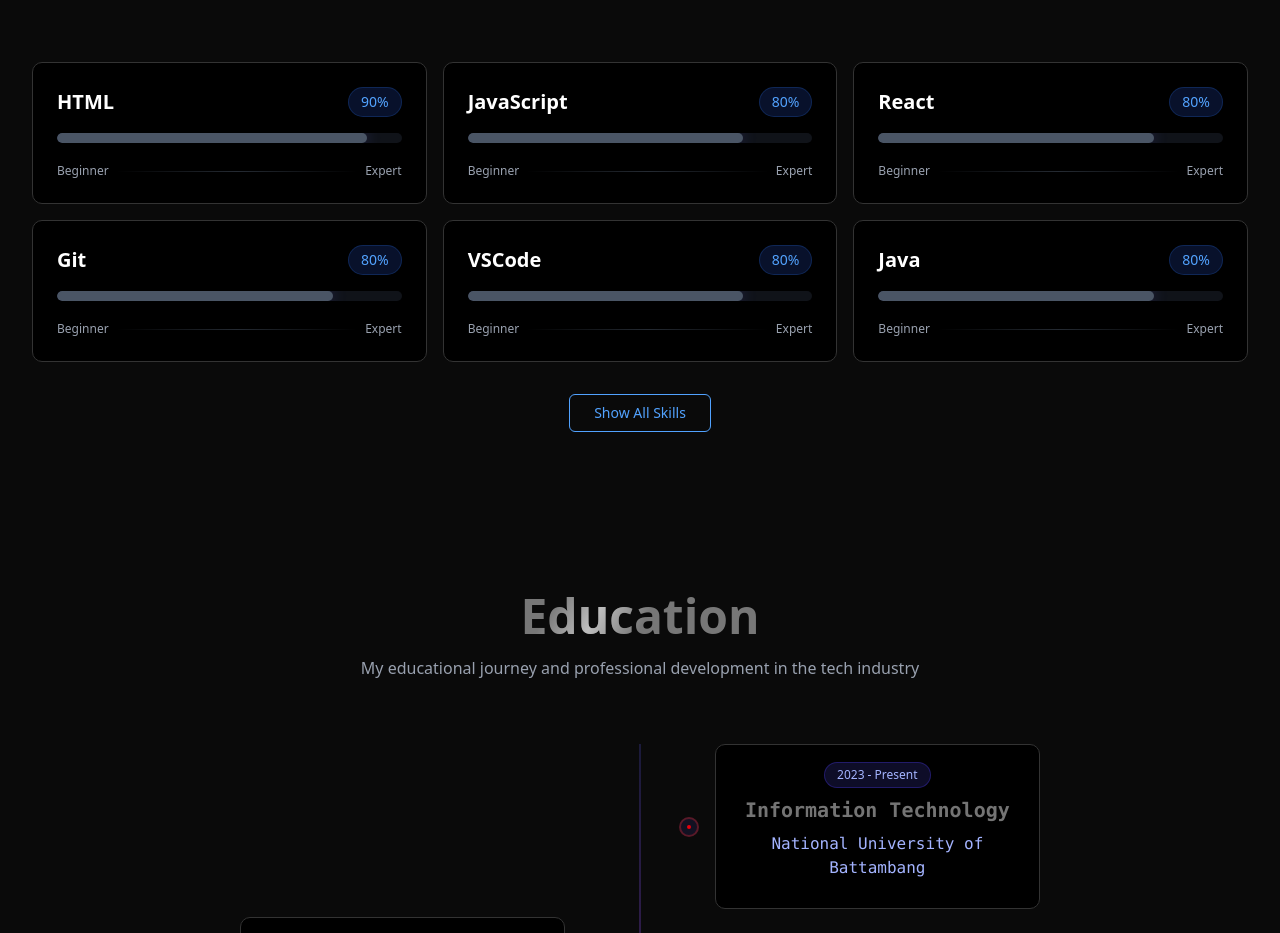
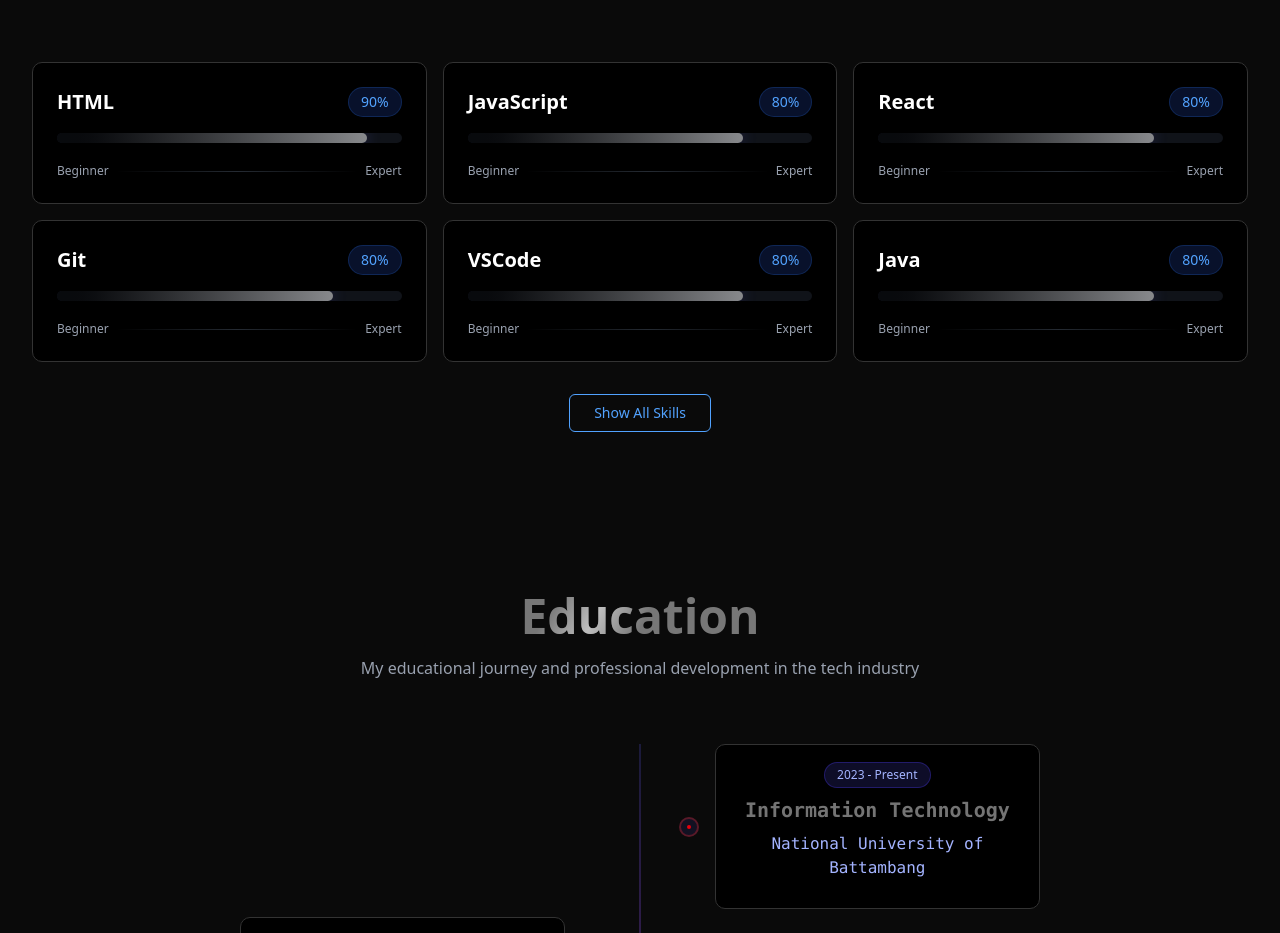
Before and after one commit to nounthanith/portfolio-v2, a React (Vite) app: page / in a window 1280 px wide. Shown: the part 1622-2555 px from the top of the page. Built offline with nearby package versions, Linux system fonts and the light colour scheme.

Commit message:
fix color

```diff
--- a/src/components/SkillExperience.jsx
+++ b/src/components/SkillExperience.jsx
@@ -84,7 +84,7 @@ const SkillExperience = () => {
 
                 <div className="w-full bg-gray-700/30 rounded-full h-2.5 mb-2 overflow-hidden">
                   <div
-                    className="h-full rounded-full bg-gray-600 transition-all duration-1000 ease-out"
+                    className="h-full rounded-full bg-gradient-to-r from-black/50 to-white/50 transition-all duration-1000 ease-out"
                     style={{
                       width: `${skill.experience}%`,
                       transitionDelay: `${index * 50}ms`,
```
